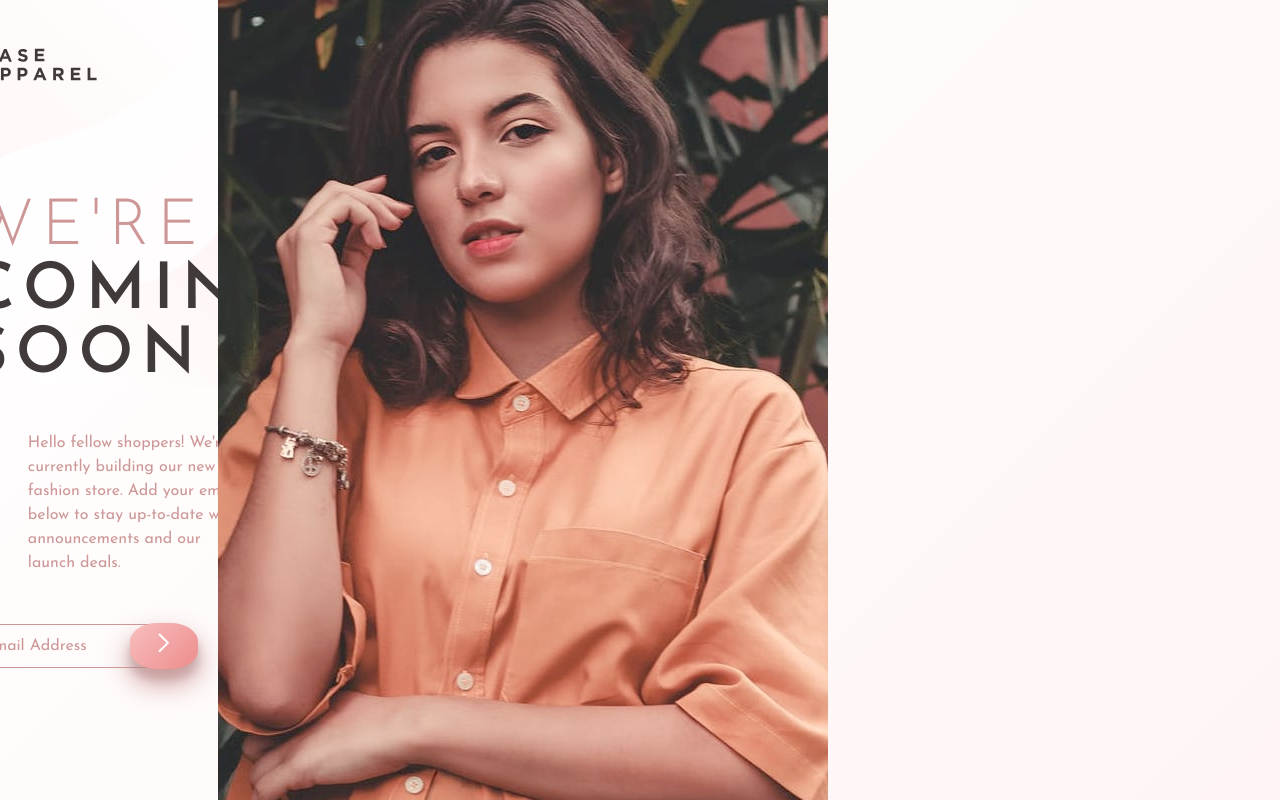
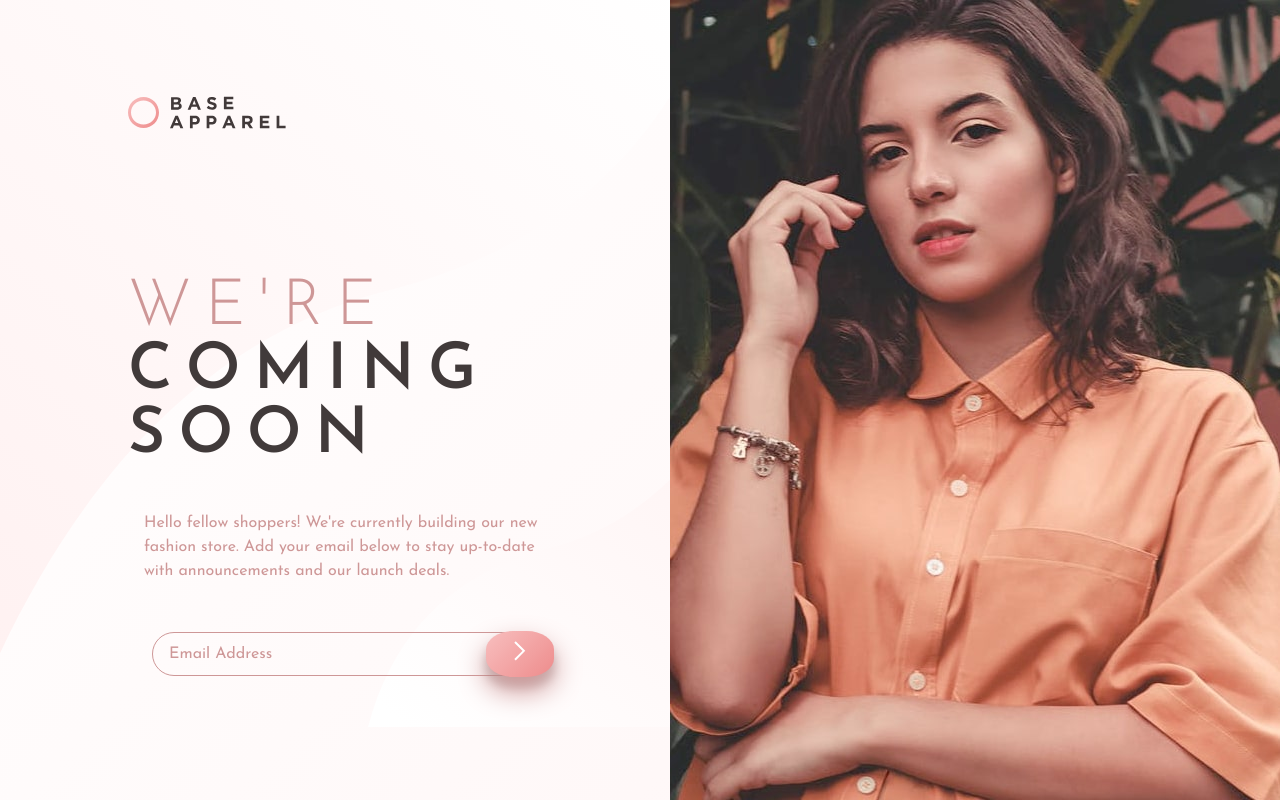
Before and after one commit to ichiklaus/fem-base-apparel, a website: page index.html in a window 1280 px wide. Drawn offline with nearby package versions, Linux system fonts and the light colour scheme.

Commit message:
Fix base layout

```diff
--- a/css/style.css
+++ b/css/style.css
@@ -9,12 +9,10 @@
   --linear1: linear-gradient(135deg, hsl(0, 0%, 100%), hsl(0, 100%, 98%));
   --linear2: linear-gradient(135deg, hsl(0, 80%, 86%), hsl(0, 74%, 74%));
 }
-body,
 html,
-.card,
-.main {
+body {
+  height: 100%;
   width: 100%;
-  height: 100%;
 }
 
 body {
@@ -31,13 +29,7 @@ body > * {
 }
 
 .logo {
-  margin: 2rem 2rem 1.5rem 2rem;
-}
-
-.card {
-  max-width: 375px;
-  position: relative;
-  margin: 0 auto;
+  padding: 3rem 0 2rem 2rem;
 }
 
 .mobile-model {
@@ -60,7 +52,7 @@ body > * {
 }
 
 .content > h1 {
-  letter-spacing: 6pt;
+  letter-spacing: 10pt;
   font-size: 2.5rem;
   line-height: 1;
   color: var(--dark-grayish-red);
@@ -185,4 +177,11 @@ body > * {
     max-width: 100%;
     height: auto;
   }
+
+  .card {
+    max-width: 375px;
+    position: relative;
+    margin: 0 auto;
+    padding-bottom: 5rem;
+  }
 }
```
